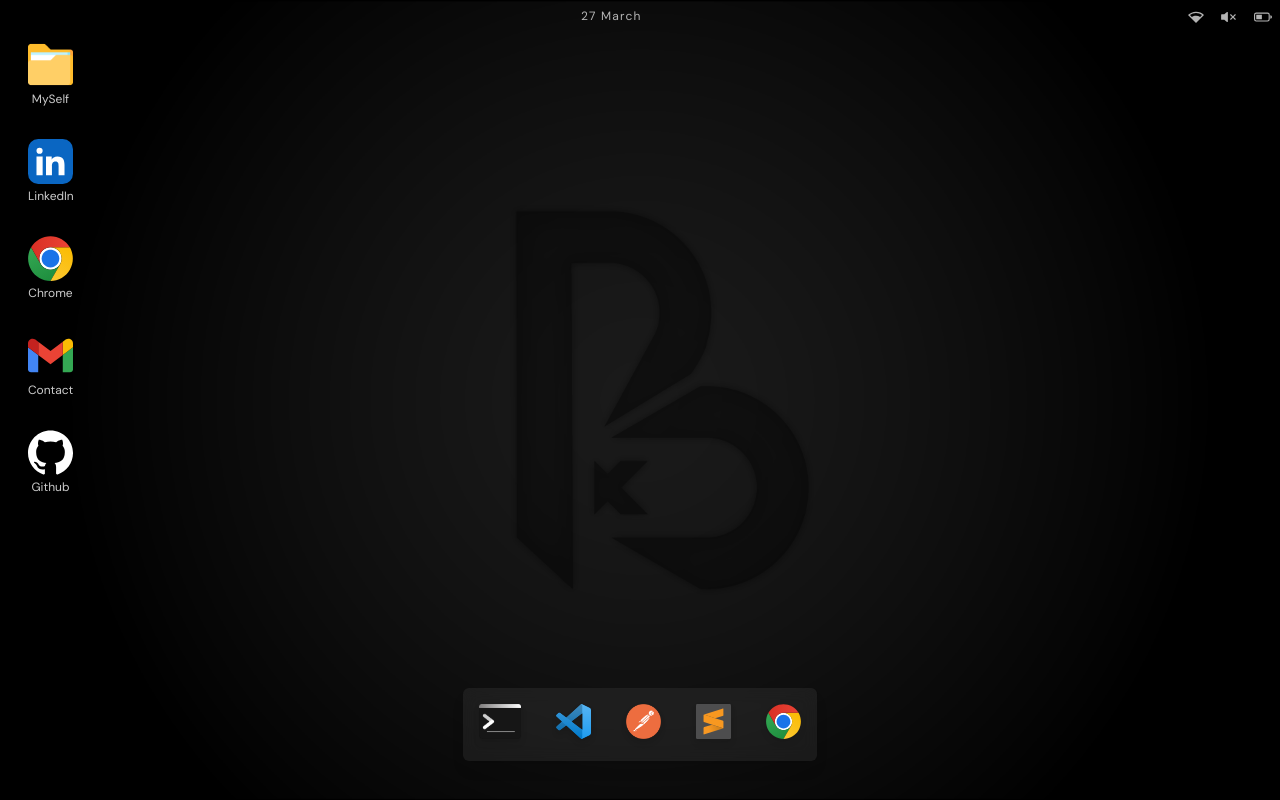
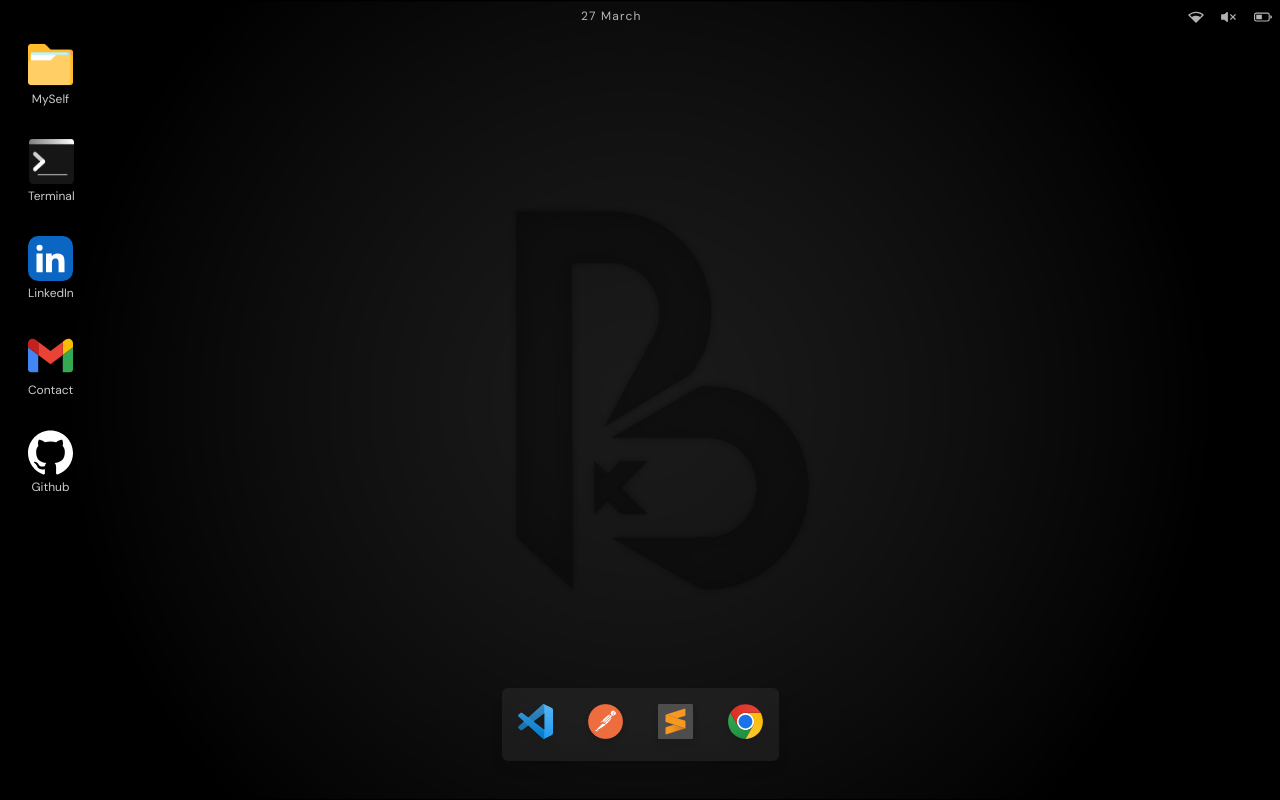
Before and after one commit to DivyaKumarBaid/Desktop, a Next.js app: page / in a window 1280 px wide. Built offline with nearby package versions, Linux system fonts and the light colour scheme.

Commit message:
added terminal

```diff
--- /dev/null
+++ b/src/apps/Terminal.jsx
@@ -0,0 +1,28 @@
+import React from 'react'
+const ByDefault = () => {
+    return (
+        <div>
+            Welcome to Ubuntu 20.04 LTS (GNU/Linux 5.10.16.3-microsoft-standard-WSL2 x86_64)
+            <br />
+            * Documentation:  https://help.ubuntu.com
+            <br />
+            * Management:     https://landscape.canonical.com
+            <br />
+            * Support:        https://ubuntu.com/advantage
+            <br />
+            <br />
+        </div>
+    )
+}
+
+export const Terminal = () => {
+    return (
+        <div className='w-[100%] h-[100%] p-4 text-xs text-slate-100 tracking-widest font-["Source_Code_Pro"] leading-5'>
+            <ByDefault />
+            <div className="typeTerminal flex h-[100%] justify-start items-start">
+                <span className='!text-[rgb(0,255,0)]'>dkb2001@DivyaKrBaid:~$</span>
+                <input type="text" id="terminalInput" className='w-[100%] tracking-widest' />
+            </div>
+        </div>
+    )
+}
--- a/src/components/Desktop.jsx
+++ b/src/components/Desktop.jsx
@@ -1,54 +1,12 @@
 import React from 'react'
 import { FolderModal } from './FolderModal';
 import { SingleFolder } from './SingleFolder';
-
-const Folders = [
-    {
-        name: "MySelf",
-        icon: "folder.png"
-    },
-    {
-        name: "LinkedIn",
-        icon: "linkedin.svg"
-    },
-    {
-        name: "Chrome",
-        icon: "chrome.svg"
-    },
-    {
-        name: "Contact",
-        icon: "gmail.svg"
-    },
-    {
-        name: "Github",
-        icon: "github.svg"
-    },
-
-]
+import { Folders } from '../context/TaskBarContext';
 
 export const Desktop = () => {
 
     const [singleClick, setSingleClick] = React.useState(Folders.map(() => false));
     const [doubleClick, setDoubleClick] = React.useState(Folders.map(() => false));
-
-    // const handleClick = (e, i) => {
-    //     switch (e.detail) {
-    //         case 1: {
-    //             setDoubleClick(old => old.map(item => false));
-    //             setSingleClick(old => old.map((item, idx) => idx === i ? true : false));
-    //             break;
-    //         }
-    //         case 2: {
-    //             setSingleClick(old => old.map(item => false));
-    //             setDoubleClick(old => old.map((item, idx) => idx === i ? true : false));
-    //             break;
-    //         }
-    //         default: {
-    //             setDoubleClick(old => old.map(item => true));
-    //             break;
-    //         }
-    //     }
-    // }
 
     const handleOnBlur = () => {
         setDoubleClick(old => old.map(item => false));
@@ -61,9 +19,8 @@ export const Desktop = () => {
                 <div className="homeScreen flex flex-col flex-wrap gap-[16px] max-w-[90%] w-min max-h-[95%] px-3 text-[rgba(256,256,256,0.8)] items-start justify-center">
                     {Folders.map((item, idx) => {
                         return (
-                            // <div onClick={(e) => handleClick(e, idx)} key={idx} >
                             <div key={idx} >
-                                <SingleFolder {...item} singleClick={singleClick[idx]} doubleClick={doubleClick[idx]} idx={idx} setSingleClick={setSingleClick} setDoubleClick={setDoubleClick} />
+                                <SingleFolder {...item} singleClick={singleClick[idx]} doubleClick={doubleClick[idx]} idx={idx} setSingleClick={setSingleClick} setDoubleClick={setDoubleClick} windowsElement={item.windowsElement} />
                             </div>
                         )
                     })}
--- a/src/components/FolderModal.jsx
+++ b/src/components/FolderModal.jsx
@@ -1,9 +1,10 @@
 import { Grow } from '@mui/material';
 import React from 'react'
 import Draggable from 'react-draggable'
+import { Terminal } from '../apps/Terminal';
 import { useTask } from '../context/TaskBarContext';
 
-export const FolderModal = ({ containerRef, name, icon, idx }) => {
+export const FolderModal = ({ containerRef, name, icon, idx, windowsElement }) => {
 
     const taskValues = useTask();
 
@@ -35,7 +36,9 @@ export const FolderModal = ({ containerRef, name, icon, idx }) => {
                             <div>{name}</div>
                             <img src={`/assets/${icon}`} alt="" style={{ maxHeight: "25px", objectFit: "contain" }} />
                         </div>
-                        <div className="w-[100%] h-[100%] bg-[rgb(36,36,36,1)] rounded-b "></div>
+                        <div className="w-[100%] h-[100%] bg-[rgb(36,36,36,1)] rounded-b ">
+                            {windowsElement}
+                        </div>
                     </div>
                 </Draggable>
             </div>
--- a/src/components/SingleFolder.jsx
+++ b/src/components/SingleFolder.jsx
@@ -31,7 +31,7 @@ export const SingleFolder = (props) => {
                 break;
             }
             default: {
-                setDoubleClick(old => old.map(item => true));
+                props.setDoubleClick(old => old.map(item => true));
                 break;
             }
         }
@@ -50,7 +50,7 @@ export const SingleFolder = (props) => {
                 <img src={`/assets/${props.icon}`} className="folders" alt="" />
                 <span className='folderText'>{props.name}</span>
             </div>
-            <FolderModal {...{ containerRef, name: props.name, icon: props.icon, idx: props.idx }} />
+            <FolderModal {...{ containerRef, name: props.name, icon: props.icon, idx: props.idx, windowsElement: props.windowsElement }} />
         </>
     )
 }
--- a/src/context/TaskBarContext.jsx
+++ b/src/context/TaskBarContext.jsx
@@ -1,16 +1,11 @@
 import React from 'react'
+import { Terminal } from '../apps/Terminal';
 
 const taskContext = React.createContext();
 
 export const useTask = () => React.useContext(taskContext);
 
 const initialTasks = [
-    {
-        opened: false,
-        containerRef: null,
-        name: "terminal",
-        icon: "terminal.png",
-    },
     {
         opened: false,
         containerRef: null,
@@ -37,24 +32,29 @@ const initialTasks = [
     },
 ]
 
-const Folders = [
+export const Folders = [
     {
+        windowsElement: <Terminal />,
         name: "MySelf",
         icon: "folder.png"
     },
     {
+        windowsElement: <Terminal />,
+        name: "Terminal",
+        icon: "terminal.png",
+    },
+    {
+        windowsElement: <Terminal />,
         name: "LinkedIn",
         icon: "linkedin.svg"
     },
     {
-        name: "Chrome",
-        icon: "chrome.svg"
-    },
-    {
+        windowsElement: <Terminal />,
         name: "Contact",
         icon: "gmail.svg"
     },
     {
+        windowsElement: <Terminal />,
         name: "Github",
         icon: "github.svg"
     },
--- a/styles/globals.css
+++ b/styles/globals.css
@@ -1,5 +1,5 @@
 
-@import url('https://fonts.googleapis.com/css2?family=DM+Sans:wght@400;500&family=Libre+Baskerville:wght@400;700&family=Montserrat:wght@600;700&family=Rubik:wght@400;500;600;700&family=Yeseva+One&display=swap');
+@import url('https://fonts.googleapis.com/css2?family=DM+Sans:wght@400;500&family=Libre+Baskerville:wght@400;700&family=Montserrat:wght@600;700&family=Rubik:wght@400;500;600;700&family=Yeseva+One&family=Source+Code+Pro&family=Yeseva+One&display=swap');
 
 @tailwind base;
 @tailwind components;
@@ -10,6 +10,7 @@
 font-family: 'Libre Baskerville', serif;
 font-family: 'Montserrat', sans-serif;
 font-family: 'Rubik', sans-serif;
+font-family: 'Source Code Pro', monospace;
 font-family: 'Yeseva One', cursive; */
 
 
@@ -50,8 +51,16 @@ font-family: 'Yeseva One', cursive; */
 .hoveringFolder:hover{
   background: rgba(90,90,90,0.3) !important;
 }
-.folderText{
+.folderText,.handleDrag{
   -webkit-user-select: none; /* Safari */
   -ms-user-select: none; /* IE 10 and IE 11 */
   user-select: none; /* Standard syntax */
 }
+.typeTerminal input{
+  margin-left: 8px;
+  background: transparent;
+  outline: none;
+}
+.typeTerminal input:focus{
+  border: none;
+}
```
